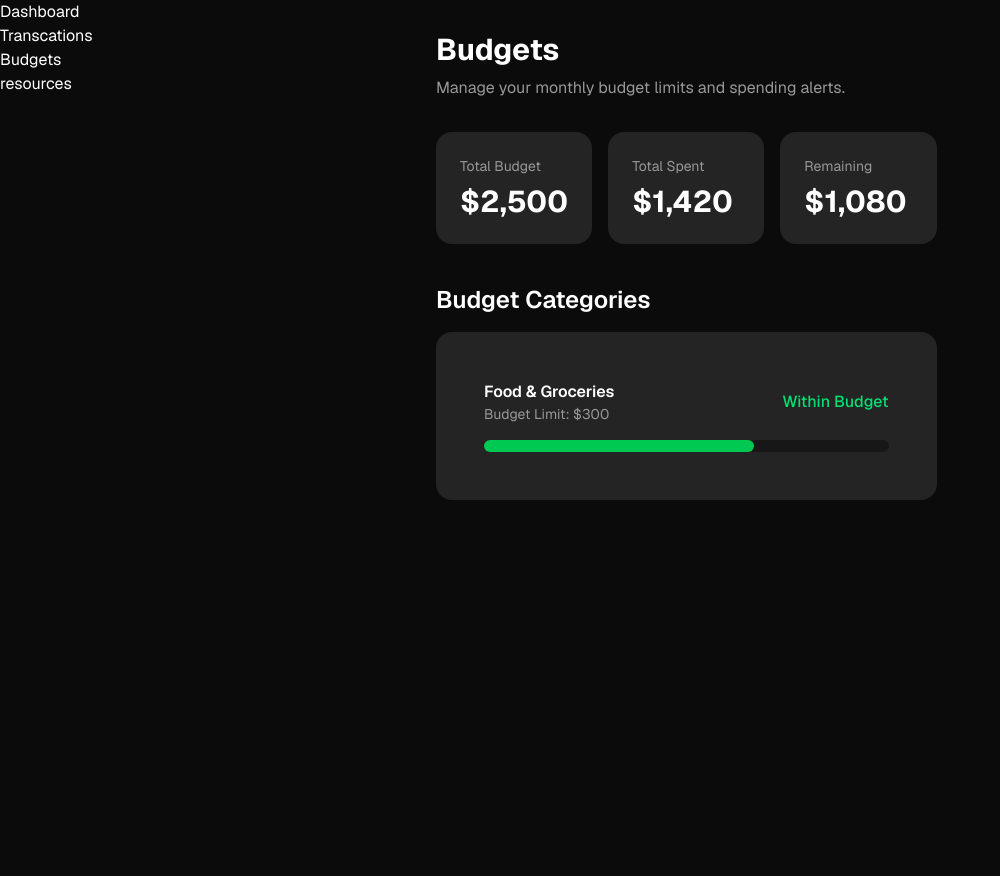
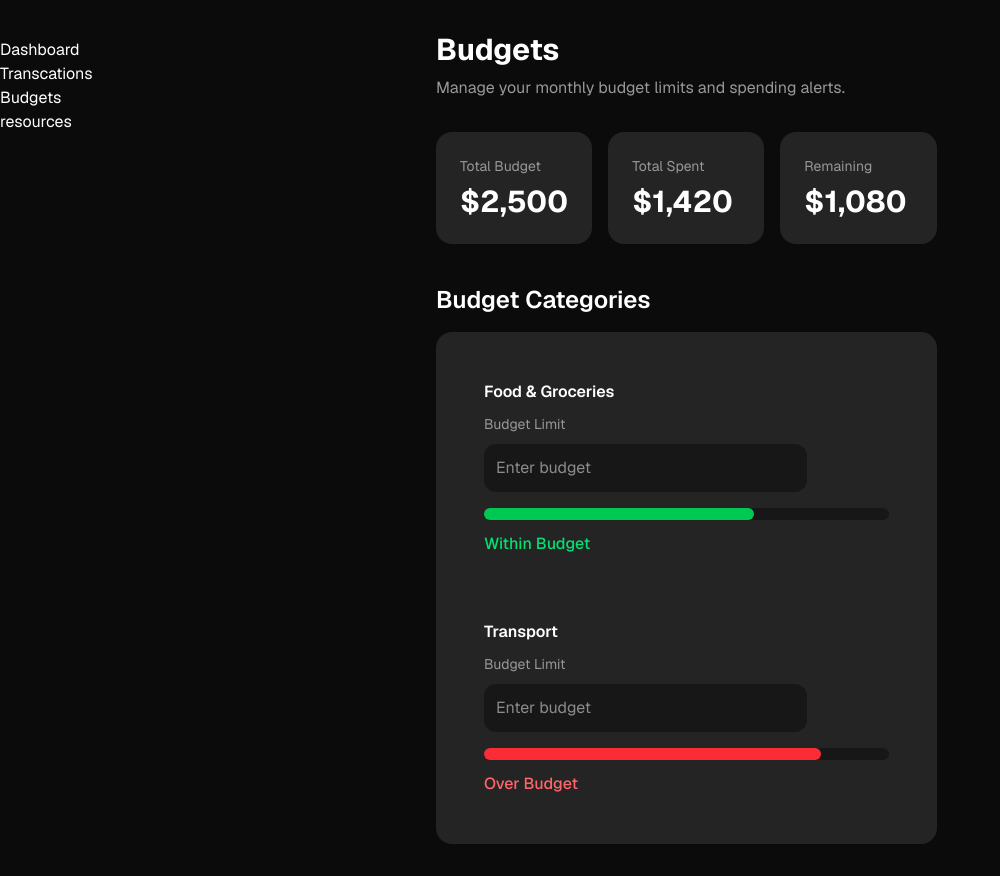
Before and after one commit to oscarrbridge/financial-dashboard-aut, a Next.js app: page /budgets in a window 1280 px wide. Shown: the whole page, without its empty margins (0-1000 px from the left). Before the commit the page ends 800 px from the top, so only its background shows below. Built offline with nearby package versions, Linux system fonts and the light colour scheme; no server answers.

Commit message:
added budget categories and status indicators

```diff
--- a/app/(dashboard)/budgets/page.tsx
+++ b/app/(dashboard)/budgets/page.tsx
@@ -37,19 +37,57 @@ export default function BudgetPage() {
     <div>
       <h3 className="font-semibold">Food & Groceries</h3>
 
-      <p className="text-inactive-text text-sm">
-        Budget Limit: $300
-      </p>
+      <div className="mt-2">
+  <label className="text-sm text-inactive-text">
+    Budget Limit
+  </label>
+
+  <input
+    type="number"
+    placeholder="Enter budget"
+    className="w-full mt-2 bg-secondary text-text p-3 rounded-md outline-none"
+  />
+</div>
     </div>
 
-    <p className="text-green-400 font-medium">
-      Within Budget
-    </p>
+
   </div>
 
   <div className="w-full bg-secondary rounded-full h-3 mt-4">
     <div className="bg-green-500 h-3 rounded-full w-2/3"></div>
   </div>
+
+  <p className="text-green-400 font-medium mt-3">
+  Within Budget
+</p>
+</div>
+
+<div className="bg-widget p-6 rounded-lg mt-4">
+  <div className="flex items-center justify-between">
+    <div>
+      <h3 className="font-semibold">Transport</h3>
+
+      <div className="mt-2">
+        <label className="text-sm text-inactive-text">
+          Budget Limit
+        </label>
+
+        <input
+          type="number"
+          placeholder="Enter budget"
+          className="w-full mt-2 bg-secondary text-text p-3 rounded-md outline-none"
+        />
+      </div>
+    </div>
+  </div>
+
+  <div className="w-full bg-secondary rounded-full h-3 mt-4">
+    <div className="bg-red-500 h-3 rounded-full w-5/6"></div>
+  </div>
+
+  <p className="text-red-400 font-medium mt-3">
+    Over Budget
+  </p>
 </div>
 
   </div>
```
